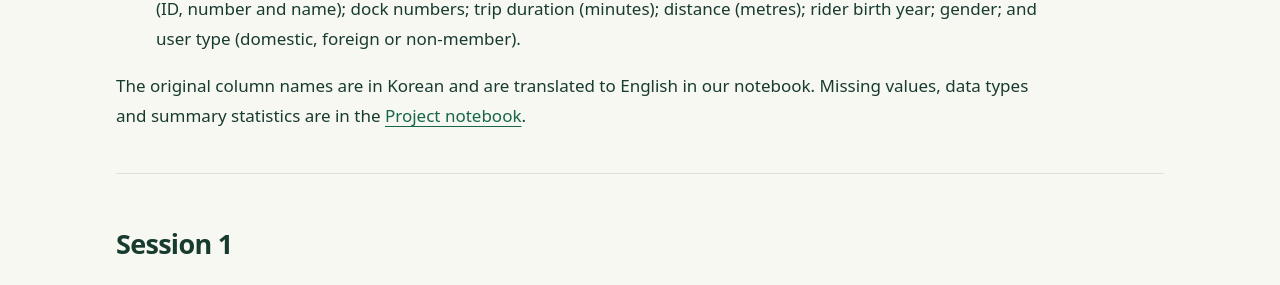
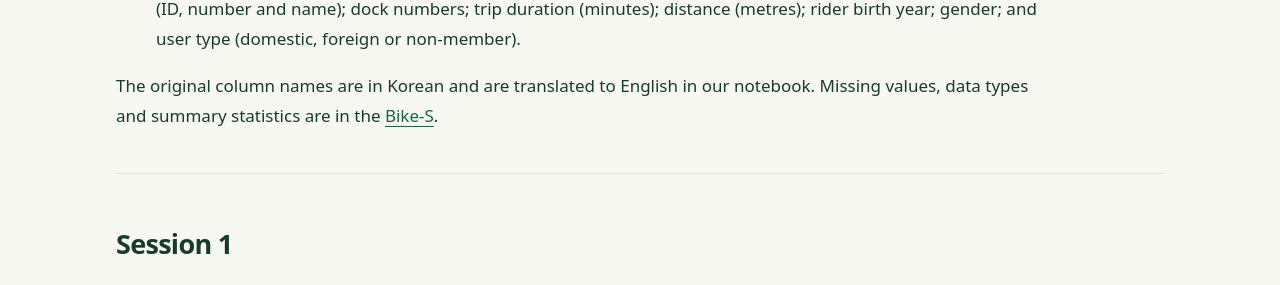
Before and after one commit to Oscarmvr-12/Seoul-Bike, a Jekyll site: the page built from docs/index.md, in a window 1280 px wide. Shown: the part 1363-1648 px from the top of the page. Built offline with Jekyll 4.4.1, drawn with Linux system fonts in a browser that asks for light colours.

Commit message:
Update link text for project notebook reference

```diff
--- a/docs/index.md
+++ b/docs/index.md
@@ -28,7 +28,7 @@ title: Project Overview
 - **Size:** 18,511,943 trip records × 16 columns
 - **Contents:** one row per rental. Each row records the bike ID; rental and return date-time; rental and return station (ID, number and name); dock numbers; trip duration (minutes); distance (metres); rider birth year; gender; and user type (domestic, foreign or non-member).
 
-The original column names are in Korean and are translated to English in our notebook. Missing values, data types and summary statistics are in the [Project notebook](https://github.com/Oscarmvr-12/Seoul-Bike/blob/main/notebooks/Bike-S.ipynb).
+The original column names are in Korean and are translated to English in our notebook. Missing values, data types and summary statistics are in the [Bike-S](https://github.com/Oscarmvr-12/Seoul-Bike/blob/main/notebooks/Bike-S.ipynb).
 
 ---
 
```
